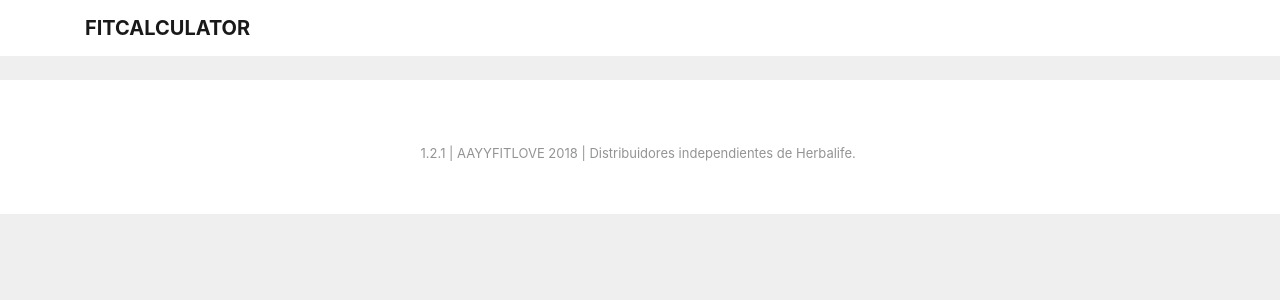
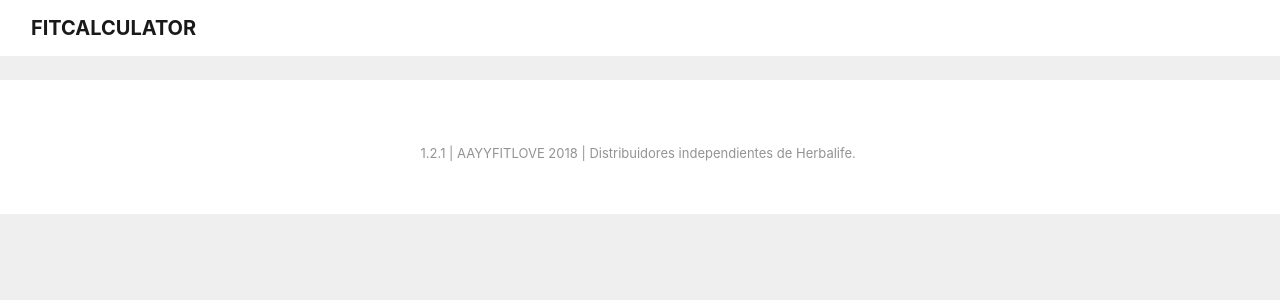
Before and after one commit to arielrvjr/fitcalculator, a Nuxt app: page / in a window 1280 px wide. Shown: the top 300 px of the page. Built offline with nearby package versions, Linux system fonts and the light colour scheme; no server answers; what vue2-filters would draw is missing.

Commit message:
se expande layout

```diff
--- a/layouts/default.vue
+++ b/layouts/default.vue
@@ -1,7 +1,7 @@
 <template>
 <div >
 <b-navbar  toggleable="md" type="light" fixed="top">
-        <b-container>
+        <b-container fluid>
 <b-navbar-toggle target="nav_collapse"></b-navbar-toggle>
 
   <b-navbar-brand href="#">{{ brand.title }}</b-navbar-brand>
--- a/pages/products.vue
+++ b/pages/products.vue
@@ -1,5 +1,5 @@
 <template>
-    <b-container>
+    <b-container fluid>
       <b-card>
         <b-form>
 <h2 class="pb-4">Calculadora Rápida de precio</h2>
```
